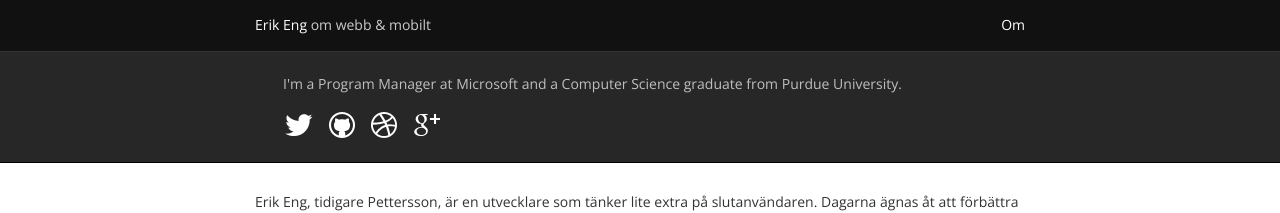
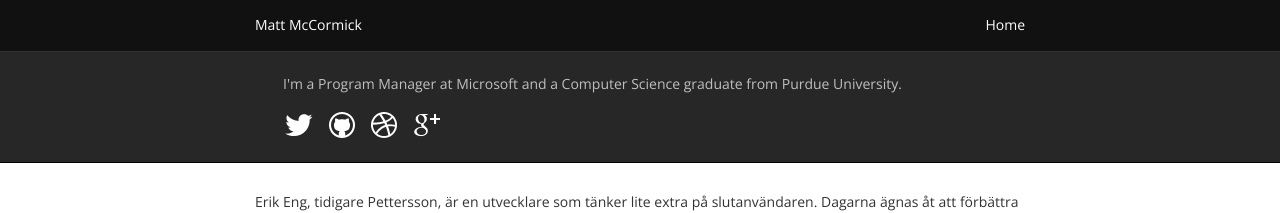
Before and after one commit to mbmccormick/mbmccormick.github.io, a Jekyll site: the page built from index.md, in a window 1280 px wide and 900 px high. Shown: the top 213 px of the window. Built offline with Jekyll 4.4.1, drawn with Linux system fonts in a browser that asks for light colours; some of the changed text lies outside the part shown.

Commit message:
Update default.html

```diff
--- a/_layouts/default.html
+++ b/_layouts/default.html
@@ -52,9 +52,9 @@
         <header role="banner">
             <div class="content">
                 {% unless page.url == '/index.html' %}
-                    <a href="/" title="Om Erik Eng" role="navigation">Om</a>
+                    <a href="/" title="Back to home" role="navigation">Home</a>
                 {% endunless %}
-                <a href="/">Erik Eng</a> om webb &amp; mobilt
+                <a href="/">Matt McCormick</a>
             </div>
         </header>
 
@@ -70,7 +70,7 @@
 
         <footer role="contentinfo">
             <div class="content">
-                <a href="http://creativecommons.org/licenses/by-sa/3.0/">CC BY-SA</a> Erik Eng
+                <a href="http://creativecommons.org/licenses/by-sa/3.0/">CC BY-SA</a> Matt McCormick
             </div>
         </footer>
 
```
